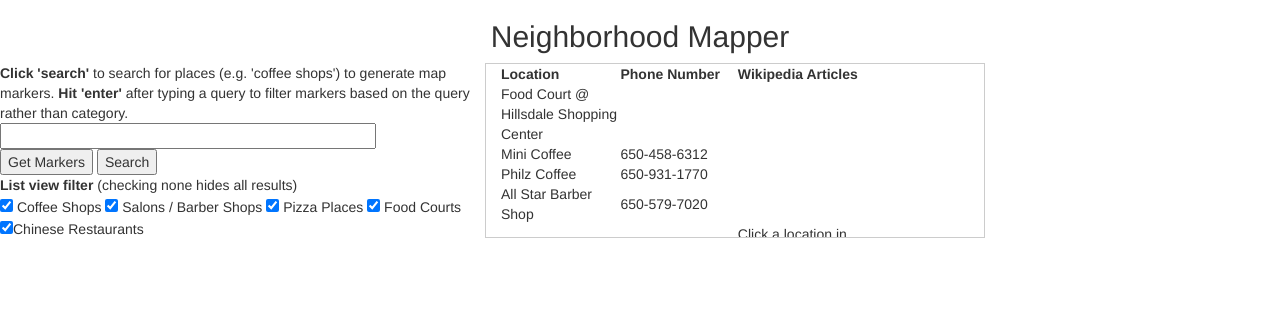
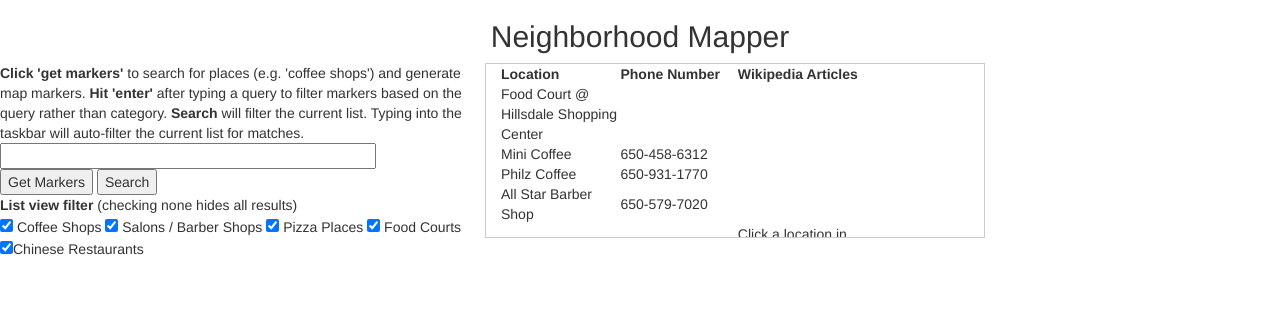
Before and after one commit to josephAnda/neighborhoodMap, a plain HTML site: page index.html in a window 1280 px wide. Shown: the top 317 px of the page. Drawn offline with Linux system fonts and the light colour scheme; some packages are replaced by stand-ins of ours.

Commit message:
3rd draft

```diff
--- a/index.html
+++ b/index.html
@@ -15,7 +15,7 @@
 			<div class="col-md-6 container">
 				<form name="mapForm">
 					<div id="location">
-						<b>Click 'search'</b> to search for places (e.g. 'coffee shops') to generate map markers.  <b>Hit 'enter'</b> after typing a query to filter markers based on the query rather than category.  <input class="field" type="text" name="place" data-bind="textInput: place, event: { keypress: filterList }"><br>
+						<b>Click 'get markers'</b> to search for places (e.g. 'coffee shops') and generate map markers.  <b>Hit 'enter'</b> after typing a query to filter markers based on the query rather than category.  <b>Search</b> will filter the current list.  Typing into the taskbar will auto-filter the current list for matches.  <input class="field" type="text" name="place" data-bind="textInput: place, event: { keypress: filterList }"><br>
 						<input type="submit" value="Get Markers" data-bind="click: getMarkers">
 						<input type="submit" value ="Search" data-bind="click: filter"><br>
 						<span><b>List view filter</b> (checking none hides all results)</span><br>
--- a/javascript/app.js
+++ b/javascript/app.js
@@ -113,8 +113,9 @@
 
   					self.markers.push(marker);
   				}
+
 			})
-  			//console.log(self.markers());
+  			console.log(self.markers());
 		};
 
 		//  Compares query with 'results' observable and initializes a map w/out AJAX request
```
Also changed, not shown: 1 other file.
